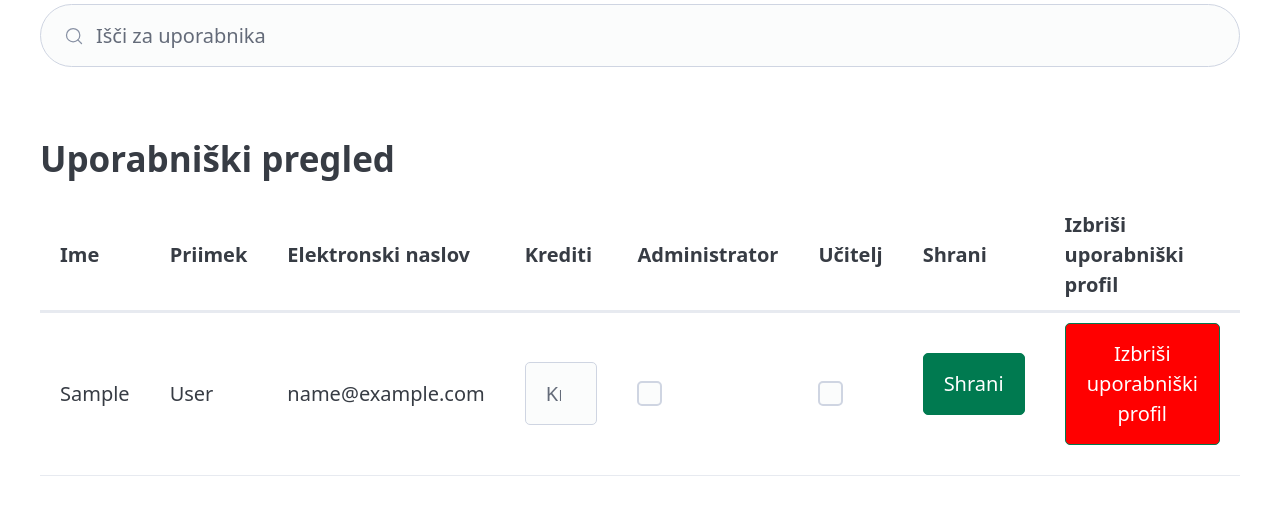
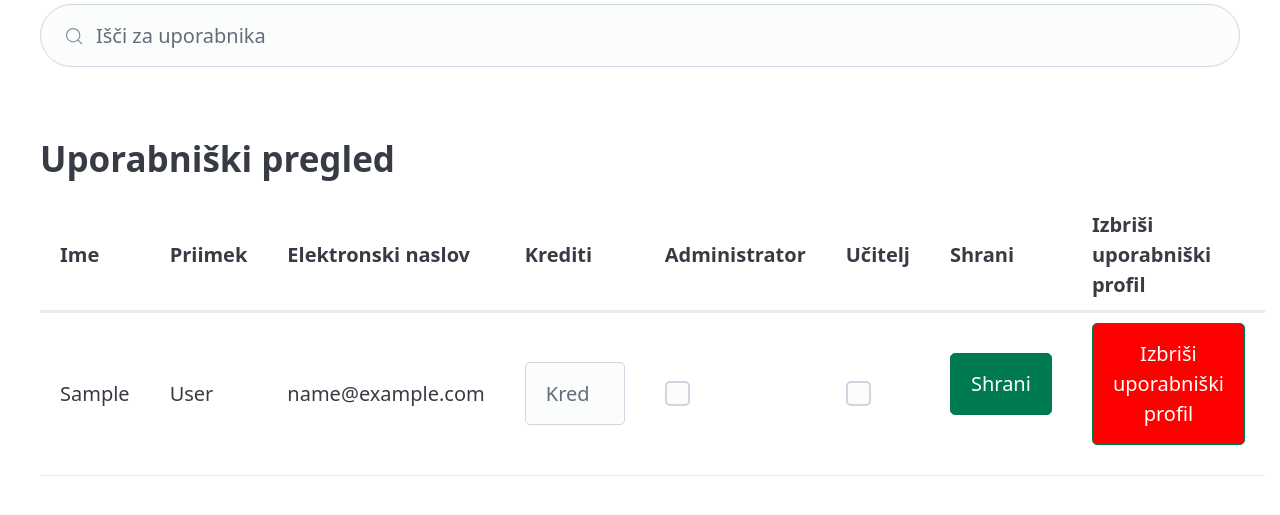
Before and after one commit to bezidev/IzmenjevalnicaOblacil, a FastAPI app: template templates/admin_users.jinja in a window 1280 px wide. Shown: the part 211-726 px from the top of the page. Run offline with FastAPI, Linux system fonts and the light colour scheme; the template is opened without the code that fills it: most values are stand-ins (such as "Sample title", 1, 10 or a date in 2020); lists and menus that the app fills with data are empty.

Commit message:
fixup! Merge remote-tracking branch 'origin/main'
The file has been completely overwritten. Make sure previous GitHub changes apply.

```diff
--- a/templates/admin_users.jinja
+++ b/templates/admin_users.jinja
@@ -47,7 +47,7 @@
                     <th scope="col">
                         <input type="number" name="credits" placeholder="{{ "credits"|translate(lang) }}"
                                aria-label="{{ "credits"|translate(lang) }}" value="{{ user.credits }}"
-                               style="margin-bottom: 0 !important;">
+                               style="margin-bottom: 0 !important; min-width: 100px;">
                     </th>
                     <th scope="col">
                         <input type="checkbox" id="admin" name="admin" {% if user.is_admin %}checked{% endif %}/>
```
